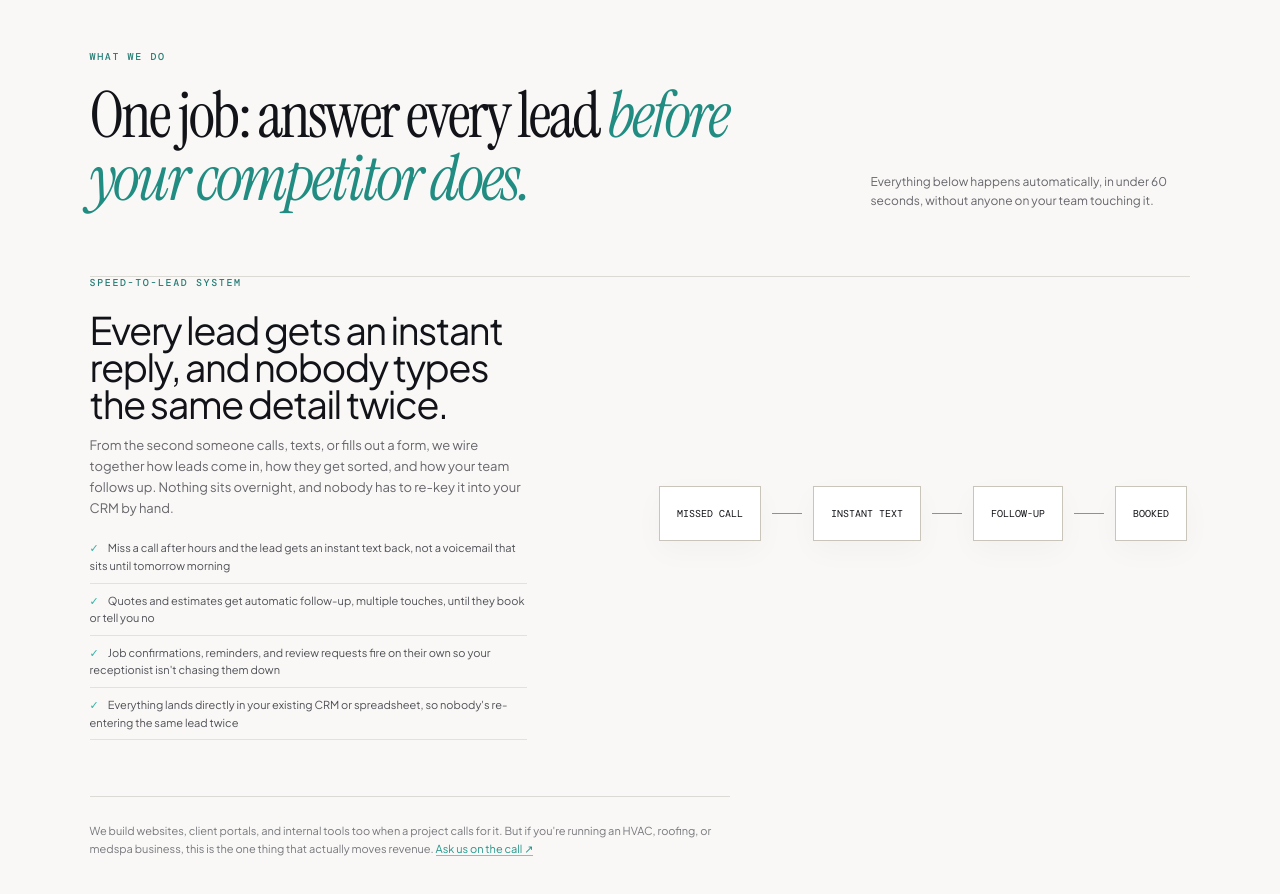
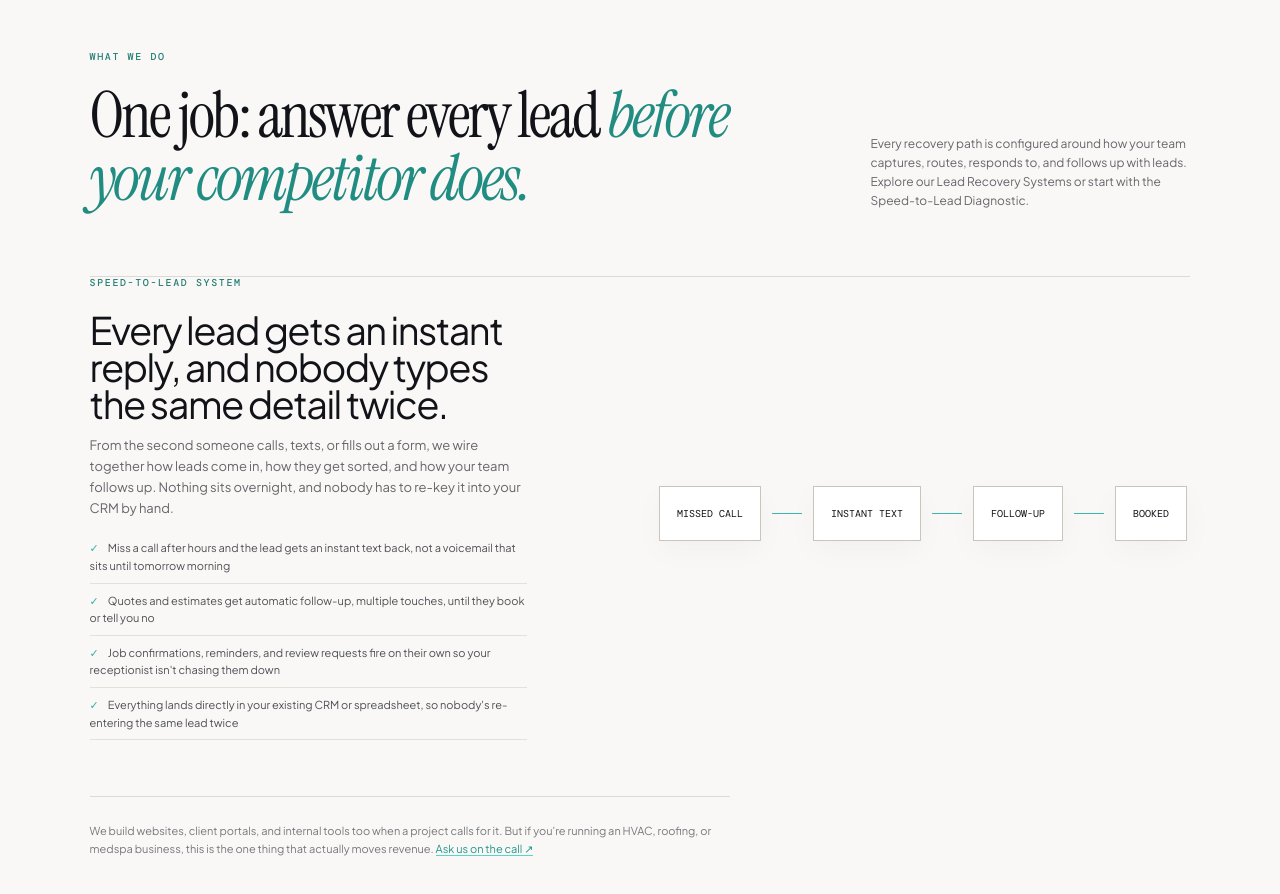
Before and after one commit to naraya07pedro-spec/varevant.com, a plain HTML site: page index.html in a window 1280 px wide. Shown: the part 2620-3514 px from the top of the page. Drawn offline with nearby package versions, Linux system fonts and the light colour scheme.

Commit message:
geo(GEO-20261027-homepage-core-recovery-paths): add recovery paths

```diff
--- a/index.html
+++ b/index.html
@@ -212,7 +212,7 @@
           <p class="eyebrow dark">WHAT WE DO</p>
           <h2>One job: answer every lead <em>before your competitor does.</em></h2>
         </div>
-        <p>Everything below happens automatically, in under 60 seconds, without anyone on your team touching it.</p>
+        <p>Every recovery path is configured around how your team captures, routes, responds to, and follows up with leads. Explore our <a href="/lead-recovery-systems/">Lead Recovery Systems</a> or start with the <a href="/speed-to-lead-diagnostic/">Speed-to-Lead Diagnostic</a>.</p>
       </div>
 
       <div class="capability-explorer reveal">
```
